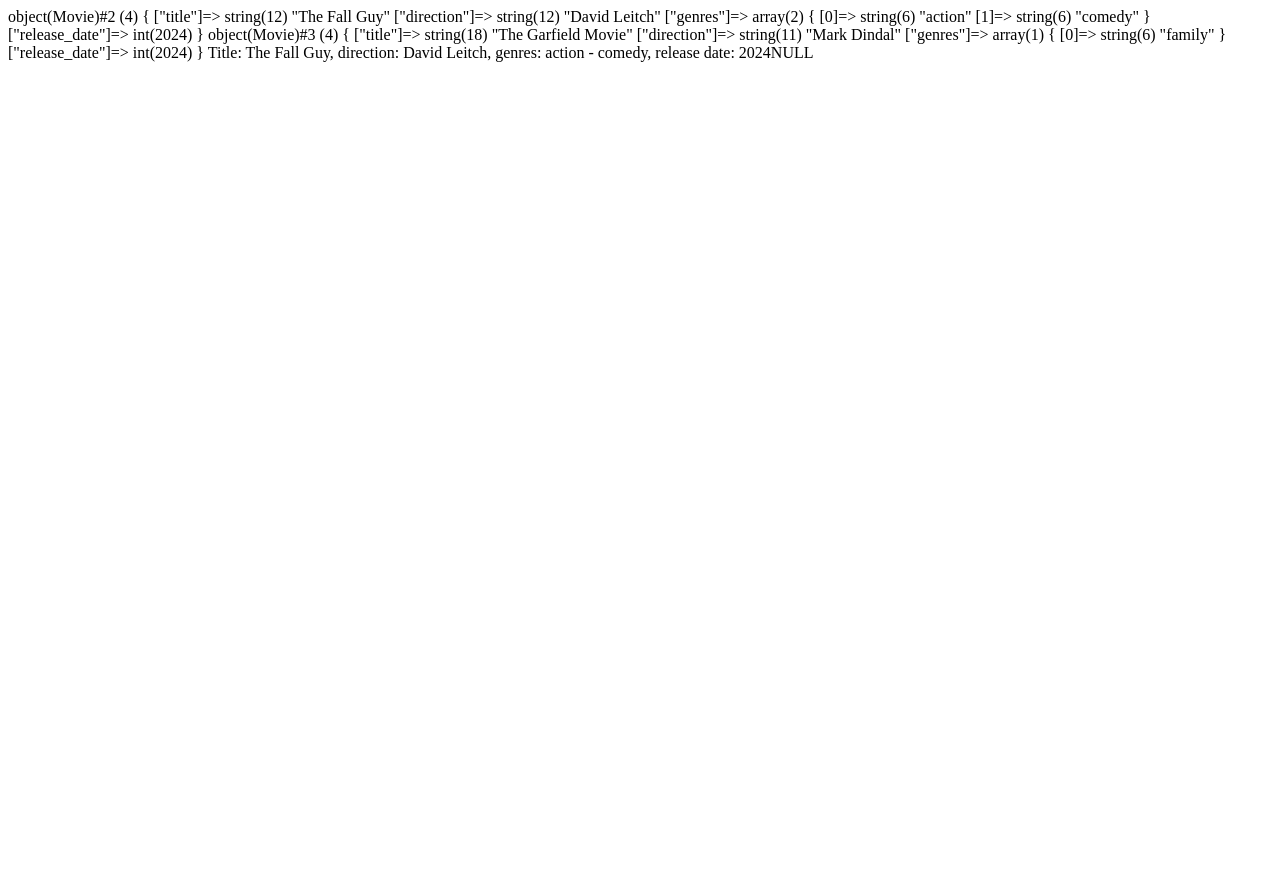
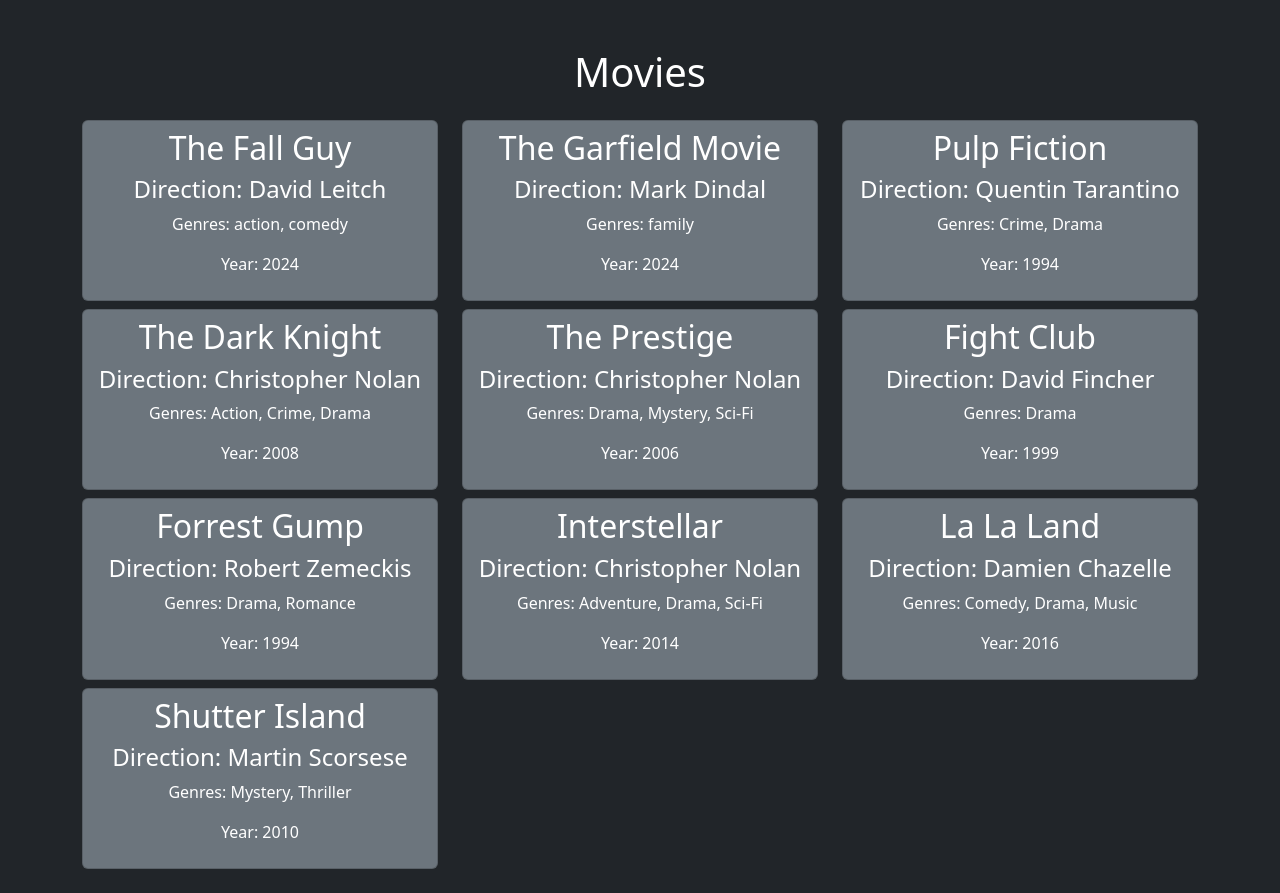
Before and after one commit to Alex-Sibiriu/php-oop-1, a PHP site: page / in a window 1280 px wide. Before the commit the page ends 62 px from the top, so only its background shows below. Run offline with PHP 8.4, Linux system fonts and the light colour scheme.

Commit message:
[add] Bonus 2

```diff
--- /dev/null
+++ b/db.php
@@ -0,0 +1,27 @@
+<?php
+
+  require_once __DIR__ . '/Models/Movie.php';
+
+  $the_fall_guy = new Movie('The Fall Guy', 'David Leitch', ['action', 'comedy'], 2024);
+
+  $the_garfield_movie = new Movie('The Garfield Movie', 'Mark Dindal', ['family'], 2024);
+
+  $pulp_fiction = new Movie('Pulp Fiction', 'Quentin Tarantino', ['Crime', 'Drama'], '1994');
+
+  $the_dark_knight = new Movie('The Dark Knight', 'Christopher Nolan', ['Action', 'Crime', 'Drama'], '2008');
+
+  $the_prestige = new Movie('The Prestige', 'Christopher Nolan', ['Drama', 'Mystery', 'Sci-Fi'], '2006');
+
+  $fight_club = new Movie('Fight Club', 'David Fincher', ['Drama'], '1999');
+
+  $forrest_gump = new Movie('Forrest Gump', 'Robert Zemeckis', ['Drama', 'Romance'], '1994');
+
+  $interstellar = new Movie('Interstellar', 'Christopher Nolan', ['Adventure', 'Drama', 'Sci-Fi'], '2014');
+
+  $la_la_land = new Movie('La La Land', 'Damien Chazelle', ['Comedy', 'Drama', 'Music'], '2016');
+
+  $shutter_island = new Movie('Shutter Island', 'Martin Scorsese', ['Mystery', 'Thriller'], '2010');
+
+  // Array dei Film
+  $movies_array = [$the_fall_guy, $the_garfield_movie, $pulp_fiction, $the_dark_knight, $the_prestige, $fight_club, $forrest_gump, $interstellar, $la_la_land, $shutter_island];
+?>
--- a/index.php
+++ b/index.php
@@ -1,14 +1,6 @@
 <?php
 
-  require_once __DIR__ . '/Models/Movie.php';
-
-  $the_fall_guy = new Movie('The Fall Guy', 'David Leitch', ['action', 'comedy'], 2024);
-
-  $the_garfield_movie = new Movie('The Garfield Movie', 'Mark Dindal', ['family'], 2024);
-
-  var_dump($the_fall_guy);
-  var_dump($the_garfield_movie);
-  var_dump($the_fall_guy->getFullInfo())
+  require_once __DIR__ . '/db.php';
 
 ?>
 
@@ -18,9 +10,30 @@
   <meta charset="UTF-8">
   <meta name="viewport" content="width=device-width, initial-scale=1.0">
   <title>PHP OOP 1</title>
+
+  <!-- Bootstrap -->
+  <link href="https://cdn.jsdelivr.net/npm/bootstrap@5.3.3/dist/css/bootstrap.min.css" rel="stylesheet" integrity="sha384-QWTKZyjpPEjISv5WaRU9OFeRpok6YctnYmDr5pNlyT2bRjXh0JMhjY6hW+ALEwIH" crossorigin="anonymous">
+
 </head>
 
-<body>
+<body class="bg-dark text-white">
+
+  <div class="container text-center pt-5">
+    <h1>Movies</h1>
+    <div class="row row-cols-3 py-3">
+
+      <?php foreach ($movies_array as $movie): ?>
+        <div class="col text-center mb-2">
+          <div class="card bg-secondary text-white py-2">
+            <h2><?php echo $movie->title ?></h2>
+            <h4>Direction: <?php echo $movie->direction ?></h4>
+            <p>Genres: <?php echo implode(', ', $movie->genres) ?></p>
+            <p>Year: <?php echo $movie->release_date ?></p>
+          </div>
+        </div>
+      <?php endforeach ?>
+    </div>
+  </div>
 
 </body>
 </html>
```
